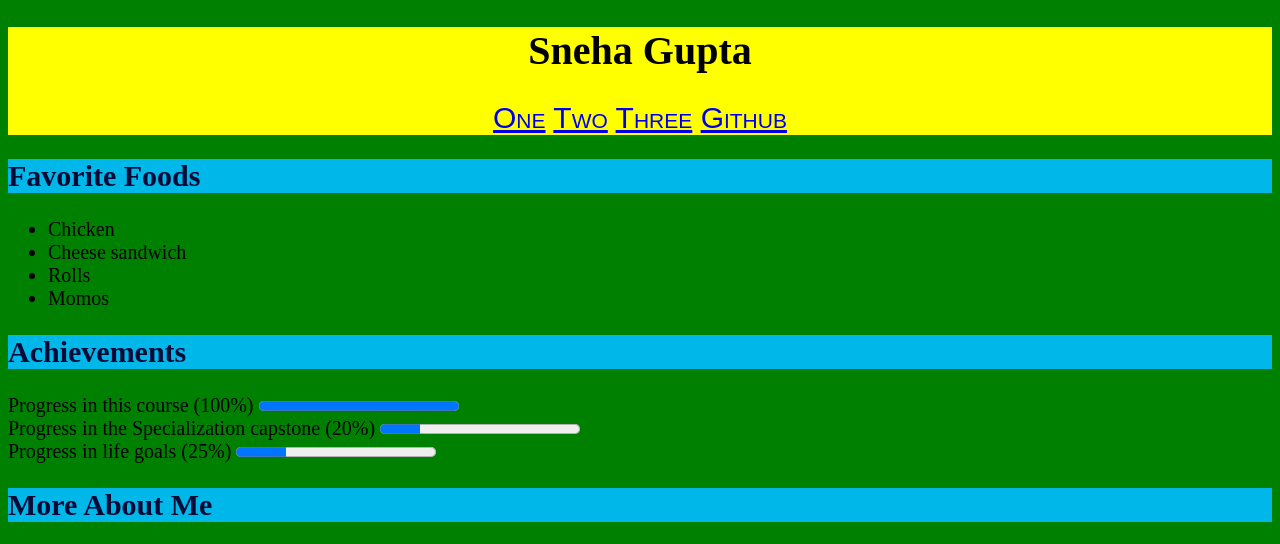
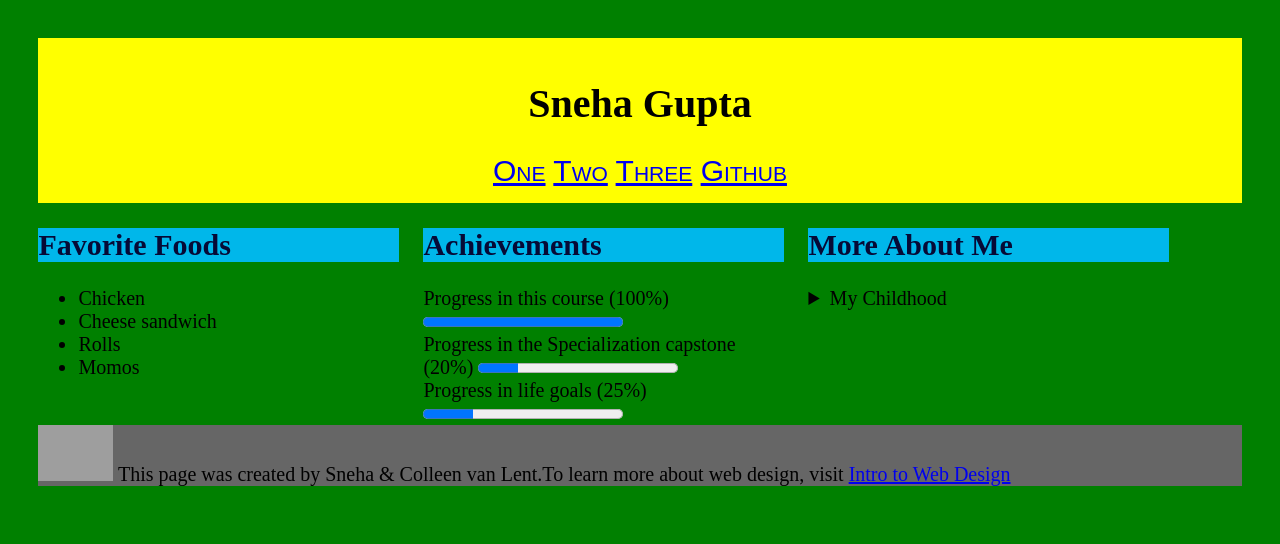
Before and after one commit to snehalive/CSS, a plain HTML site: page Coursera.html in a window 1280 px wide. Shown: the top 544 px of the page. Drawn offline with Linux system fonts and the light colour scheme; grey boxes are pictures that could not be loaded.

Commit message:
Modified Coursera StyleSheet

```diff
--- a/Coursera.css
+++ b/Coursera.css
@@ -1,10 +1,12 @@
 body{
     background:green;
     font-size:125%;
+    margin: 3%;
 }
 Header{
     background: yellow;
     text-align: center;
+    padding: 15px;
 }
 nav{
     font-variant: small-caps;
@@ -25,4 +27,14 @@ details{
 }
 footer{
     background:#666666;
+    clear: both;
 }
+section{
+    width: 30%;
+    display: inline-block;
+    float: left;
+    margin-right: 2%;
+}
+img{
+    width: 75px;
+}
```
